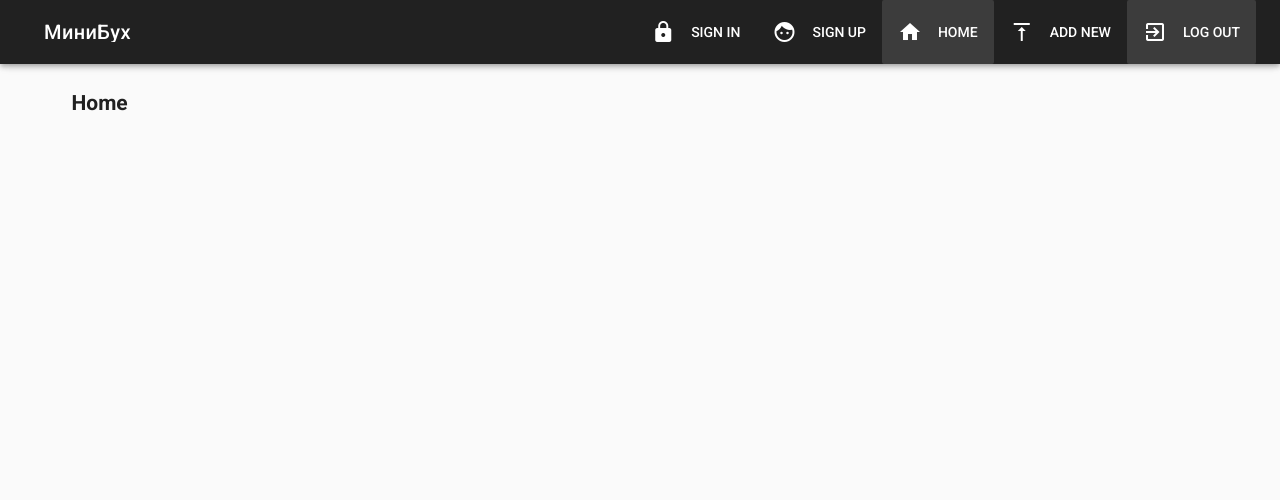
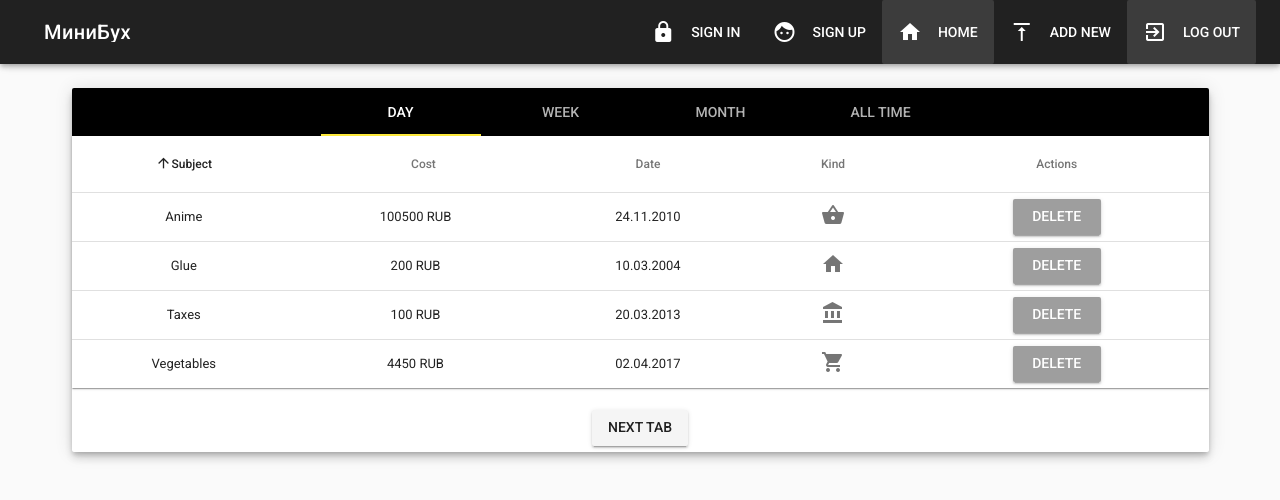
Before and after one commit to Hakoba/bookkeeping, a Vue app: page / in a window 1280 px wide. Shown: the top 500 px of the page. Built offline with nearby package versions, Linux system fonts and the light colour scheme.

Commit message:
add main page

```diff
--- a/src/App.vue
+++ b/src/App.vue
@@ -28,7 +28,13 @@
      @click="drawer = !drawer"
      class="hidden-md-and-up">
      </v-toolbar-side-icon>
-    <v-toolbar-title :to="'/'" class="title">МиниБух</v-toolbar-title>
+
+    <v-toolbar-title class="title">
+       <router-link :to="'/'" tag="span" ripple>
+         МиниБух
+       </router-link>
+    </v-toolbar-title>
+
     <v-spacer></v-spacer>
     <v-toolbar-items class="hidden-sm-and-down">
       <v-btn
--- a/src/components/Home.vue
+++ b/src/components/Home.vue
@@ -1,18 +1,110 @@
 <template>
+<div>
   <v-container>
-    <v-layout row>
+    <v-layout row align-center>
       <v-flex xs12>
-        <h2>Home</h2>
+        <v-card class="elevation-6">
+         <v-tabs
+      v-model="active"
+      color="black"
+      dark
+      fixed-tabs
+      slider-color="yellow"
+    >
+      <v-tab
+
+        v-for="period in periods"
+        :key="period.id"
+        ripple
+      >
+        {{period}}
+
+      </v-tab>
+      <v-tab-item
+        v-for="n in 4"
+        :key="n"
+      >
+    <v-data-table
+          hide-actions
+          class="elevation-1"
+          :items="costs"
+          :headers="headers"
+        >
+          <template slot="items" slot-scope="props">
+            <td class="text-xs-center">{{ props.item.subject }}</td>
+            <td class="text-xs-center">{{ props.item.cost }} RUB</td>
+            <td class="text-xs-center">{{ props.item.dateOfCost }}</td>
+            <td class="text-xs-center"><v-icon>{{props.item.icon}}</v-icon></td>
+            <td class="text-xs-center"><v-btn color="grey" dark>Delete</v-btn></td>
+
+          </template>
+          <template slot="no-data" v-show="">
+            <v-alert :value="true" color="error" icon="warning">
+              You need to add ur costs!
+            </v-alert>
+          </template>
+  </v-data-table>
+      </v-tab-item>
+    </v-tabs>
+
+    <div class="text-xs-center mt-3">
+      <v-btn @click="next">next tab</v-btn>
+    </div>
+        </v-card>
       </v-flex>
     </v-layout>
   </v-container>
+</div>
 </template>
 
 <script>
 export default {
   data () {
     return {
-    }
+      active: null,
+      periods: ['Day', 'Week', 'Month', 'All time'],
+      headers: [
+          { text: 'Subject', value: 'subject', align: 'center'},
+          { text: 'Cost', value: 'cost', align: 'center'},
+          { text: 'Date', value: 'date', align: 'center', sortable: false},
+          { text: 'Kind', value: 'kind', align: 'center', sortable: false},
+          { text: 'Actions', value: 'actions', align: 'center', sortable: false}
+        ],
+      costs: [
+        {
+          dateOfCost: '10.03.2004',
+          cost: 200,
+          subject: 'Glue',
+          icon: 'home'
+
+        },
+        {
+          dateOfCost: '02.04.2017',
+          cost: 4450,
+          subject: 'Vegetables',
+          icon: 'shopping_cart'
+        },
+        {
+          dateOfCost: '24.11.2010',
+          cost: 100500,
+          subject: 'Anime',
+          icon: 'shopping_basket'
+        },
+        {
+          dateOfCost: '20.03.2013',
+          cost: 100,
+          subject: 'Taxes',
+          icon: 'account_balance'
+        }
+
+      ]
+       }
+    },
+  methods: {
+      next () {
+        const active = parseInt(this.active)
+        this.active = (active < 3 ? active + 1 : 0)
+      }
   }
 }
 </script>
```
